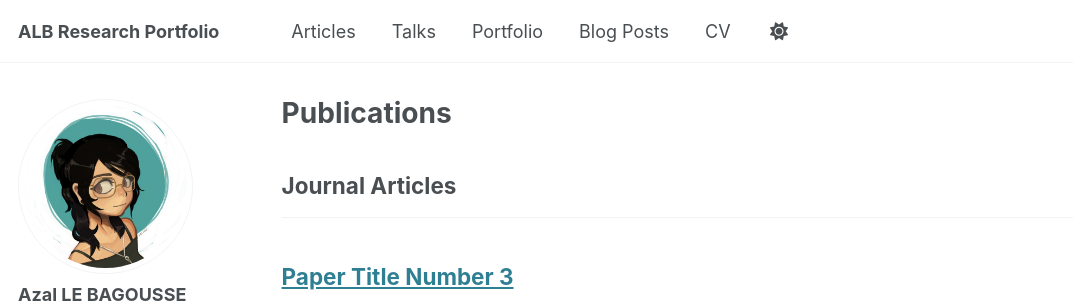
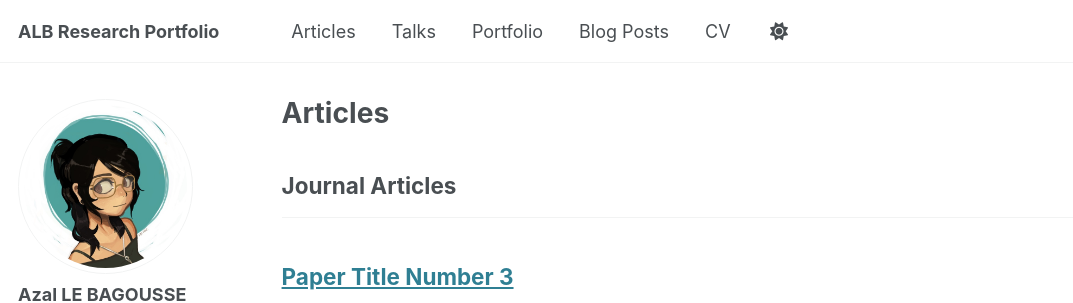
Before and after one commit to azallb/azallb.github.io, a Jekyll site: the page built from _pages/publications.html, in a window 1280 px wide and 900 px high. Shown: the top 303 px of the window, without its empty margins (0-1073 px from the left). Built offline with Jekyll 4.4.1, drawn with Linux system fonts in a browser that asks for light colours.

Commit message:
articles

```diff
--- a/_pages/publications.html
+++ b/_pages/publications.html
@@ -1,7 +1,7 @@
 ---
 layout: archive
-title: "Publications"
-permalink: /publications/
+title: "Articles"
+permalink: /articles/
 author_profile: true
 ---
 
```
